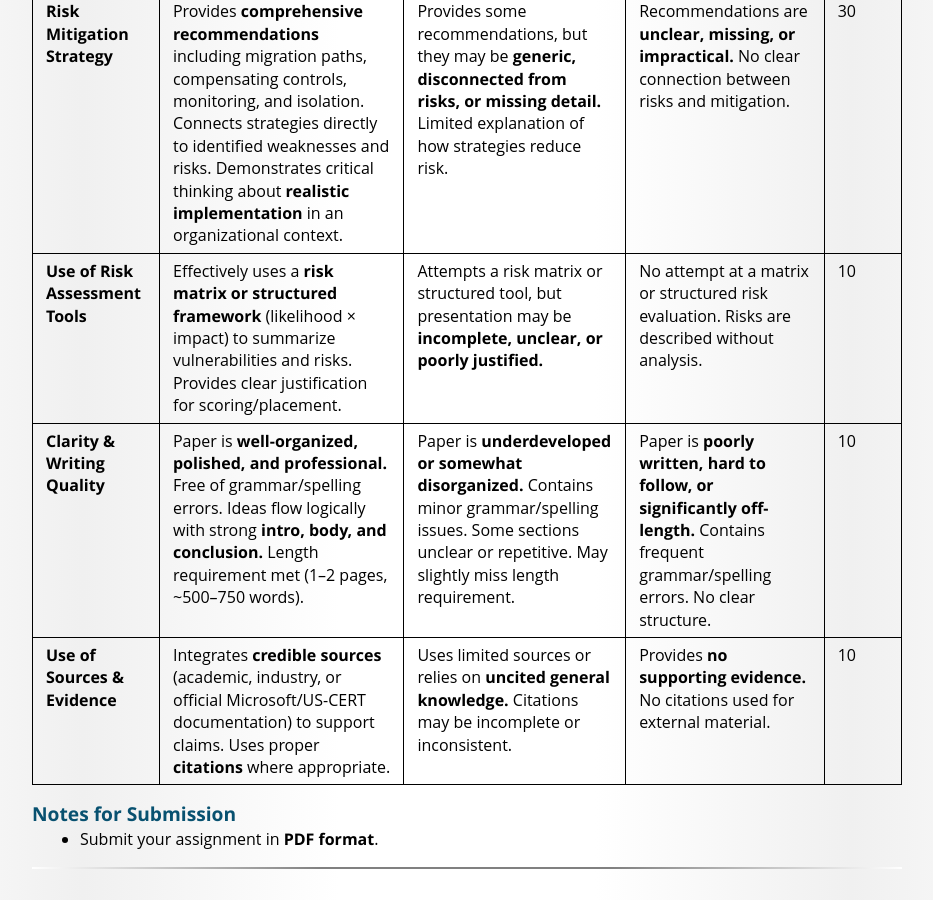
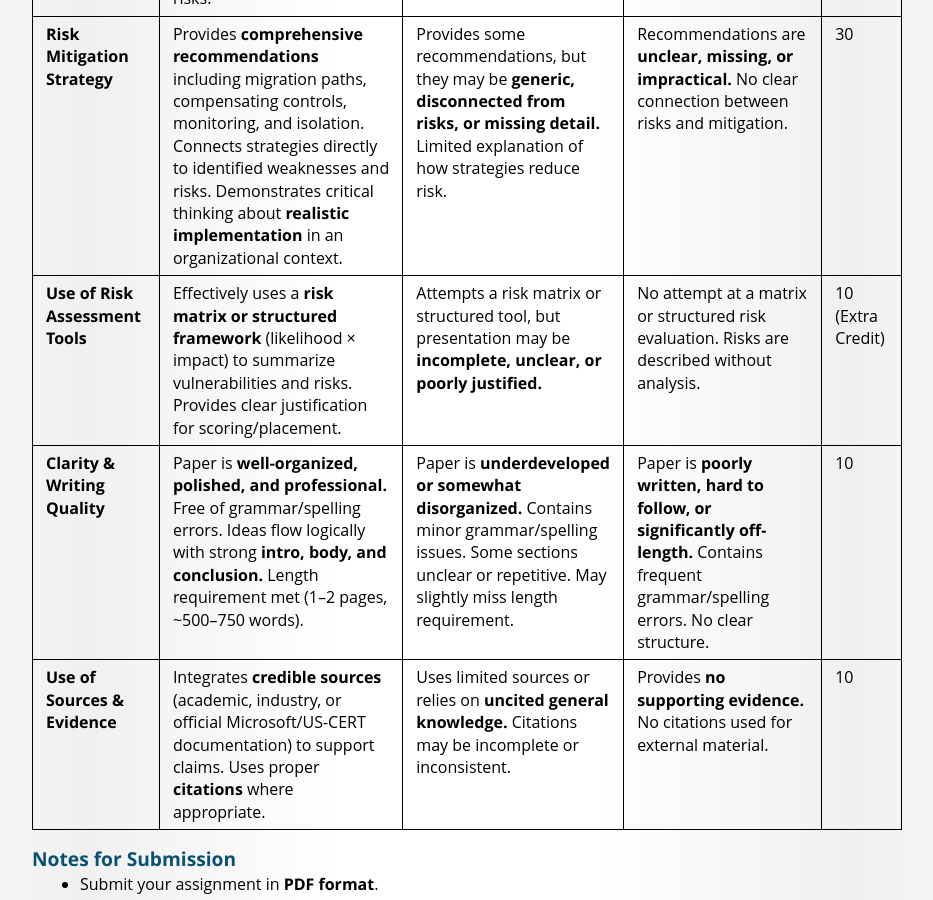
Before and after one commit to BYU-ITC-344/byu-itc-344.github.io, a Jekyll site: the page built from hw-3/index.md, in a window 1280 px wide and 900 px high, scrolled down 1585 px. Shown: the whole window, without its empty margins (173-1106 px from the left). Built offline with Jekyll 4.4.1, drawn with Linux system fonts in a browser that asks for light colours; some web fonts are replaced; our own code applies the rules of GitHub Pages for plain Markdown files.

Commit message:
HW 3 update

```diff
--- a/hw-3/index.md
+++ b/hw-3/index.md
@@ -58,7 +58,7 @@ Your paper should:
 | -------------------------------- | ---------------------------------------------------------------------------------------------------------------------------------------------------------------------------------------------------------------------------------------------------------------------------------------- | ------------------------------------------------------------------------------------------------------------------------------------------------------------------------------------------------------------------------- | ---------------------------------------------------------------------------------------------------------------------------------------- | ---------- |
 | **Legacy OS Risk Assessment**    | Provides a **thorough and accurate analysis** of Windows 7 OS architecture. Clearly explains weaknesses in **authentication, directory services, memory management, and process scheduling.** Demonstrates deep understanding of how these flaws translate into security risks.          | Covers some architectural weaknesses but analysis may be **superficial or incomplete.** Misses one or more key areas (e.g., authentication risks or AD flaws). Demonstrates a general but limited understanding of risks. | Fails to identify key weaknesses, provides **inaccurate or vague descriptions,** or omits analysis entirely.                             | 40         |
 | **Risk Mitigation Strategy**     | Provides **comprehensive recommendations** including migration paths, compensating controls, monitoring, and isolation. Connects strategies directly to identified weaknesses and risks. Demonstrates critical thinking about **realistic implementation** in an organizational context. | Provides some recommendations, but they may be **generic, disconnected from risks, or missing detail.** Limited explanation of how strategies reduce risk.                                                                | Recommendations are **unclear, missing, or impractical.** No clear connection between risks and mitigation.                              | 30         |
-| **Use of Risk Assessment Tools** | Effectively uses a **risk matrix or structured framework** (likelihood × impact) to summarize vulnerabilities and risks. Provides clear justification for scoring/placement.                                                                                                             | Attempts a risk matrix or structured tool, but presentation may be **incomplete, unclear, or poorly justified.**                                                                                                          | No attempt at a matrix or structured risk evaluation. Risks are described without analysis.                                              | 10         |
+| **Use of Risk Assessment Tools** | Effectively uses a **risk matrix or structured framework** (likelihood × impact) to summarize vulnerabilities and risks. Provides clear justification for scoring/placement.                                                                                                             | Attempts a risk matrix or structured tool, but presentation may be **incomplete, unclear, or poorly justified.**                                                                                                          | No attempt at a matrix or structured risk evaluation. Risks are described without analysis.                                              | 10   (Extra Credit)      |
 | **Clarity & Writing Quality**    | Paper is **well-organized, polished, and professional.** Free of grammar/spelling errors. Ideas flow logically with strong **intro, body, and conclusion.** Length requirement met (1–2 pages, \~500–750 words).                                                                         | Paper is **underdeveloped or somewhat disorganized.** Contains minor grammar/spelling issues. Some sections unclear or repetitive. May slightly miss length requirement.                                                  | Paper is **poorly written, hard to follow, or significantly off-length.** Contains frequent grammar/spelling errors. No clear structure. | 10         |
 | **Use of Sources & Evidence**    | Integrates **credible sources** (academic, industry, or official Microsoft/US-CERT documentation) to support claims. Uses proper **citations** where appropriate.                                                                                                                        | Uses limited sources or relies on **uncited general knowledge.** Citations may be incomplete or inconsistent.                                                                                                             | Provides **no supporting evidence.** No citations used for external material.                                                            | 10         |
 
```
